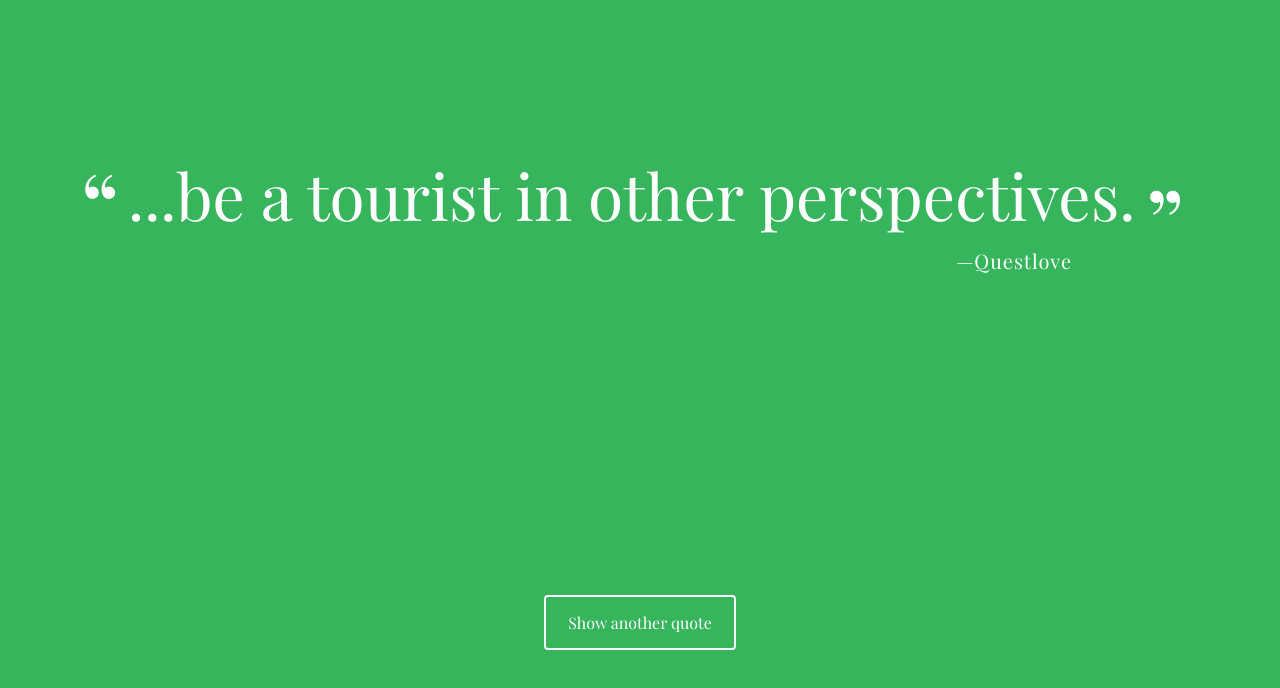
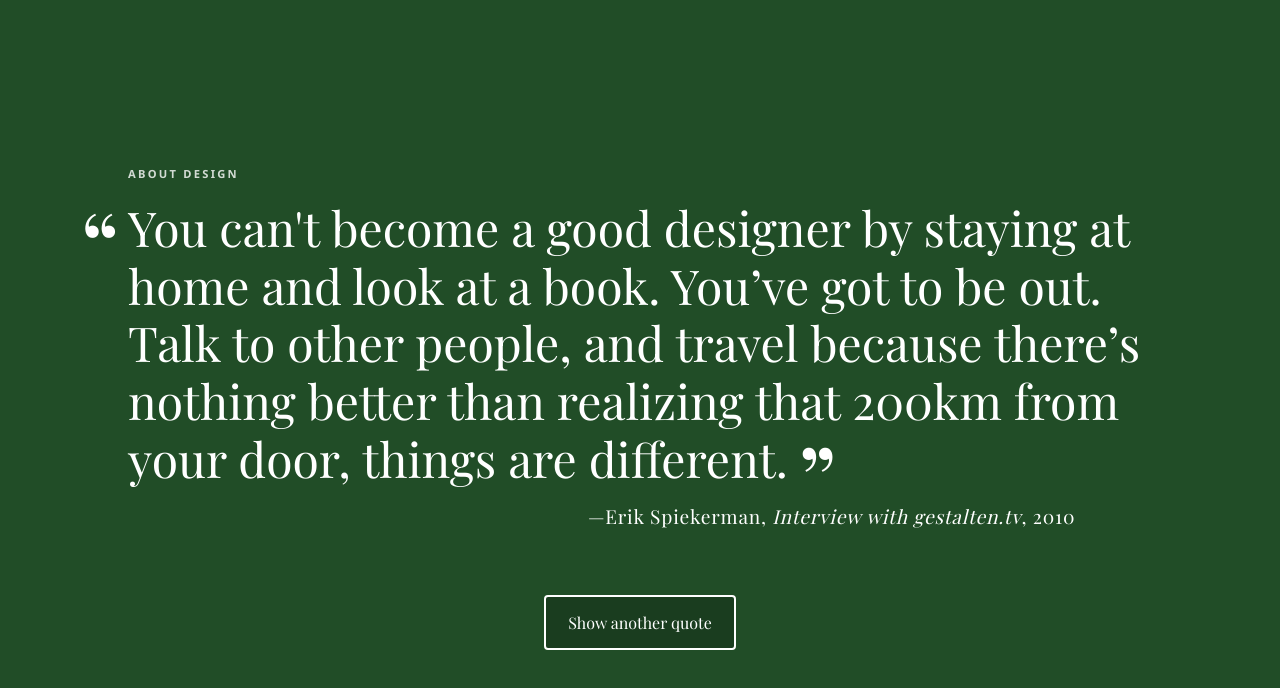
Before and after one commit to kamhoyung/a_random_quote_generator-v1, a plain HTML site: page index.html in a window 1280 px wide. Both pictures are taken after a click on the button "Show another quote". Drawn offline with nearby package versions, Linux system fonts and the light colour scheme; a web font is replaced by a local one.

Commit message:
Going for extra points
Added a function that creates a random (dark) color, that activates when fetching new quotes when clicking on the button.

```diff
--- a/css/styles.css
+++ b/css/styles.css
@@ -1,7 +1,7 @@
 /* Random Quote Generator Styles */
 
 body {
-  background-color: #36b55c;
+  background-color: rgb(4, 71, 42);
   color: white;
   font-family: 'Playfair Display', serif;
 }
@@ -15,10 +15,21 @@
   line-height: .5;
 }
 
+.tag {
+  font-family: 'Noto Sans', sans-serif;
+  text-transform: uppercase;
+  font-weight: 700;
+  font-size: 0.7rem;
+  letter-spacing: 0.2em;
+  margin-bottom: 2em;
+  color: rgba(255,255,255,0.8);
+
+}
+
 .quote {
-  font-size: 4rem;
+  font-size: 3rem;
   font-weight: 400;
-  line-height: 1.1;
+  line-height: 1.2;
   position: relative;
   margin: 0;
 }
@@ -43,8 +54,8 @@
 }
 
 .source {
-  font-size: 1.25rem;;
-  letter-spacing: 0.05em;
+  font-size: 1.2rem;;
+  letter-spacing: 0.04em;
   line-height: 1.1;
   text-align: right;
   margin-right: 4em;
@@ -78,7 +89,7 @@
   border-radius: 4px;
   border: 2px solid #fff;
   color: #fff;
-  background-color: #36b55c;
+  background-color: rgba(0,0,0,.2);
   padding: 15px 0;
   transition: .5s ;
 }
--- a/index.html
+++ b/index.html
@@ -4,17 +4,22 @@
   <meta charset="UTF-8">
   <title>Random Quotes</title>
   <link href='https://fonts.googleapis.com/css?family=Playfair+Display:400,400italic,700,700italic' rel='stylesheet' type='text/css'>
+  <link href="https://fonts.googleapis.com/css?family=Noto+Sans:400,400i,700,700i" rel="stylesheet" type='text/css'>
   <link rel="stylesheet" href="css/normalize.css">
   <link rel="stylesheet" href="css/styles.css">
 </head>
 <body>
   <div class="container">
+
     <div id="quote-box">
+      <p class="tag">About coding</p>
       <p class="quote">Every great developer you know got there by solving problems they were unqualified to solve until they actually did it.</p>
       <p class="source">Patrick McKenzie<span class="citation">Twitter</span><span class="year">2016</span></p>
     </div>
     <button id="loadQuote">Show another quote</button>
   </div>
+  <script src="js/quoteobjects.js"></script>
   <script src="js/script.js"></script>
+
 </body>
 </html>
--- /dev/null
+++ b/js/quoteobjects.js
@@ -0,0 +1,46 @@
+// An array of quote objects
+var quotes = [
+	{
+		tag: "About Work",
+		quote: "Work Harder.",
+		source: "Casey Neistat",
+		year: "2015",
+		citation: "Youtube"
+
+	},
+	{
+		tag: "About Life",
+		quote: "...be a tourist in other perspectives.",
+		source: "Questlove",
+		year: "2018",
+		citation: "Creative Quest"
+
+	},
+	{
+		tag: "About Design",
+		quote: "You can't become a good designer by staying at home and look at a book. You’ve got to be out. Talk to other people, and travel because there’s nothing better than realizing that 200km from your door, things are different.",
+		source: "Erik Spiekerman",
+		year: "2010",
+		citation: "Interview with gestalten.tv"
+
+	},
+	{
+		tag: "About Life",
+		quote: "Complaining is silly. Either act or forget.",
+		source: "Stefan Sagmeister",
+		tag: "About Life"
+	},
+	{
+		tag: "About Work",
+		quote: "Even if your ambitions are huge, start slow, start small, build gradually, build smart.",
+		source: "Gary Vaynerchuck"
+
+	},
+	{
+		tag: "About Life",
+		quote: "Stand up straight with your shoulders back",
+		source: "Jordan B. Peterson",
+		year: "2018",
+		citation: "12 Rules for Life: An Antidote to Chaos"
+	}
+]
--- a/js/script.js
+++ b/js/script.js
@@ -1,54 +1,43 @@
 // FSJS - Random Quote Generator
 
-// Create the array of quote objects and name it quotes
-var quotes = [
-	{
-		quote: "Work Harder.",
-		source: "Casey Neistat",
-		year: "2015",
-		citation: "Youtube"
-	},
-	{
-		quote: "...be a tourist in other perspectives.",
-		source: "Questlove",
-		year: "2018",
-		citation: "Creative Quest"
-	},
-	{
-		quote: "You can't become a good designer by staying at home and look at a book. You’ve got to be out. Talk to other people, and travel because there’s nothing better than realizing that 200km from your door, things are different.",
-		source: "Erik Spiekerman",
-		year: "2010",
-		citation: "Interview with gestalten.tv"
-	},
-	{
-		quote: "Complaining is silly. Either act or forget.",
-		source: "Stefan Sagmeister",
-	},
-	{
-		quote: "Even if your ambitions are huge, start slow, start small, build gradually, build smart.",
-		source: "Gary Vaynerchuck",
-	}
-]
-var text = "";
+/* A function that gets a random RGB value, but between 0 and 99 instead of 255.
+This is to ensure readability, as in too light background makes the white text hard to read */
+function randomDarkRGBValue(){
+	return Math.floor(Math.random()*100);
+}
 
-// Create the getRandomQuote function and name it getRandomQuote
+// Using the randomDarkRGBValue function to create the rgb color as a string
+function randomColor(){
+	var color = "rgb(";
+	color += randomDarkRGBValue() + ",";
+	color += randomDarkRGBValue() + ",";
+	color += randomDarkRGBValue() + ")";
+	return color;
+}
+
+// A function named getRandomQuote that returns a random quote objects
 function getRandomQuote(i) {
-	var i = Math.floor(Math.random()*5);
+	var i = Math.floor(Math.random()*6);
 	//console.log(i+1);
 	return quotes[i];
 }
 
-
-// Create the printQuote funtion and name it printQuote
+// A funtion named printQuote that replaces the exisiting string in the element with the unique identifier called quote-box
 
 function printQuote() {
-	var gettingTheQuote = getRandomQuote();
-	text = "<p class='quote'>" + gettingTheQuote.quote + "</p>";
-	text += "<p class='source'>" + gettingTheQuote.source + "</p>";
-	/*citation and year should only be displayed if theres a match key: value
-  	text += "<span class='citation'>" getRandomQuote().citation + "</span>";
-  	text += "<span class='year'>" getRandomQuote().year "</span></p>";
-  	*/
+	var chosenQuote = getRandomQuote();
+	text = "<p class='tag'>" + chosenQuote.tag + "</p>";
+	text += "<p class='quote'>" + chosenQuote.quote + "</p>";
+	text += "<p class='source'>" + chosenQuote.source;
+		// conditional statement for showing citation and year, that will be displayed only if the key exists.
+	  	if ( "citation" in chosenQuote){
+			text += "<span class='citation'>" + chosenQuote.citation + "</span>";
+	  	};
+	  	if ("year" in chosenQuote) {
+	  		text += "<span class='year'>" + chosenQuote.year + "</span>";
+	  	};
+  	text += "</p>";
+  	document.body.style.background = randomColor();
   	document.getElementById('quote-box').innerHTML = text;
 }
 
```
